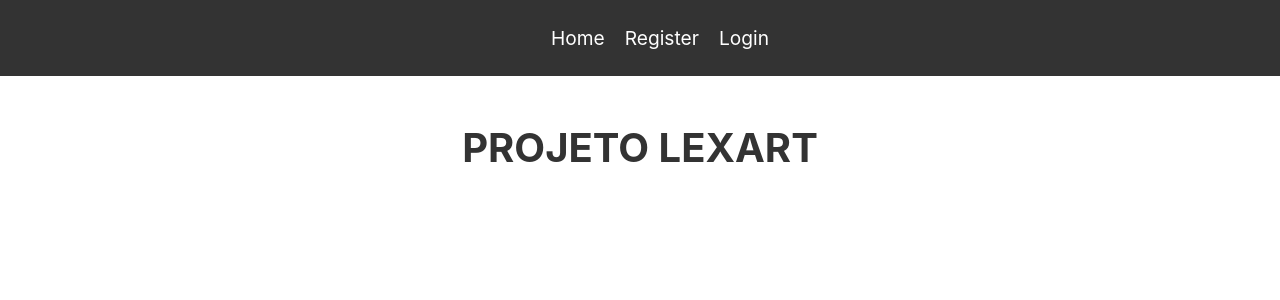
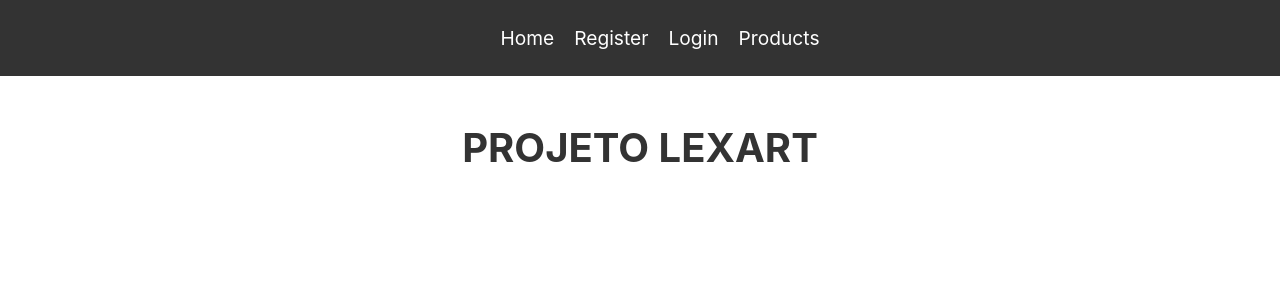
Before and after one commit to LucasRamosLobo/lexart-front, a React (Create React App) app: page / in a window 1280 px wide. Shown: the top 300 px of the page. Built offline with nearby package versions, Linux system fonts and the light colour scheme.

Commit message:
feat: adiciona edição de produto

```diff
--- a/src/components/Header.js
+++ b/src/components/Header.js
@@ -14,6 +14,9 @@ const Header = () => {
         </li>
         <li style={liStyle}>
           <Link to="/login" style={linkStyle}>Login</Link>
+        </li>
+        <li style={liStyle}>
+          <Link to="/products" style={linkStyle}>Products</Link>
         </li>
       </ul>
     </nav>
```
